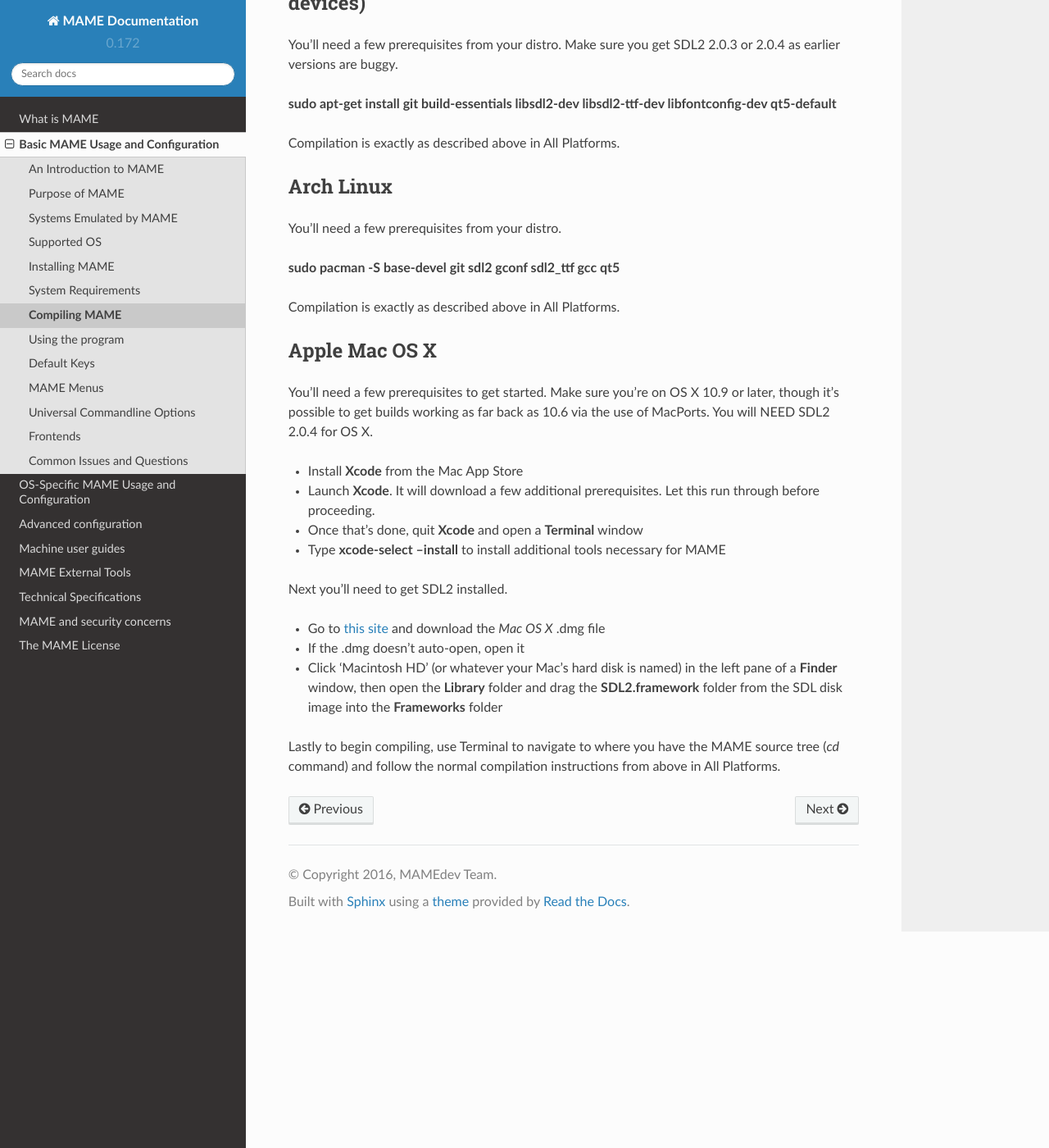
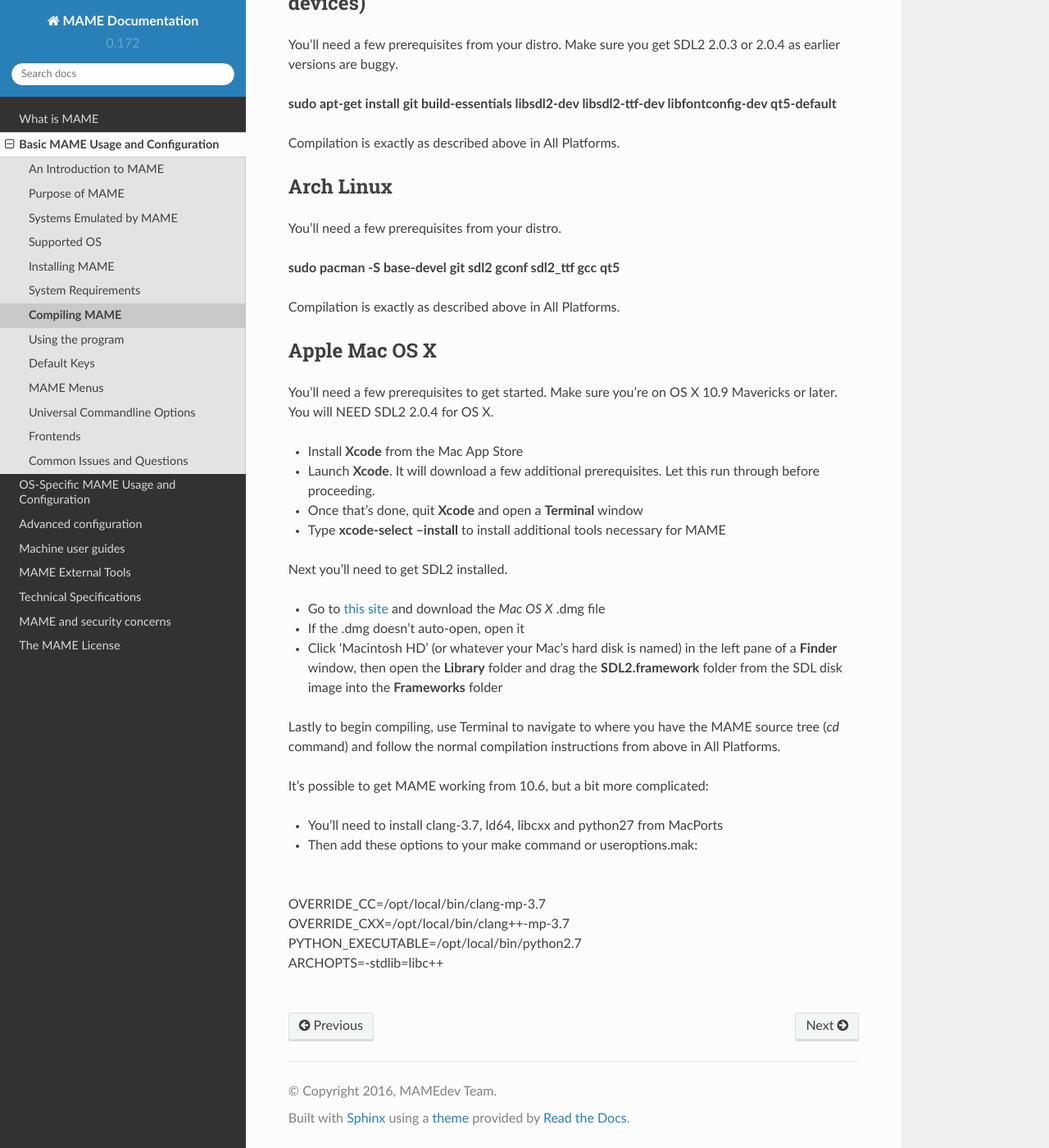
Before and after one commit to mamedev/docs, a Sphinx documentation site: the page built from source/basicuse/compilingmame.rst, in a window 1280 px wide and 1400 px high, scrolled down 1477 px. Shown: the whole window at 82% size. Built offline with Sphinx 7.4.7 and the Read the Docs theme 2.0.0, drawn with Linux system fonts in a browser that asks for light colours.

Commit message:
More compilation cleanups, started paths

```diff
--- a/source/advanced/index.rst
+++ b/source/advanced/index.rst
@@ -5,6 +5,7 @@ Advanced configuration
 	:titlesonly:
 
 	multiconfig
+	paths
 	bgfx
 	hlsl
 	glsl
--- a/source/basicuse/compilingmame.rst
+++ b/source/basicuse/compilingmame.rst
@@ -76,7 +76,7 @@ Compilation is exactly as described above in All Platforms.
 Apple Mac OS X
 --------------
 
-You'll need a few prerequisites to get started. Make sure you're on OS X 10.9 or later, though it's possible to get builds working as far back as 10.6 via the use of MacPorts. You will NEED SDL2 2.0.4 for OS X.
+You'll need a few prerequisites to get started. Make sure you're on OS X 10.9 Mavericks or later. You will NEED SDL2 2.0.4 for OS X.
 
 * Install **Xcode** from the Mac App Store
 * Launch **Xcode**. It will download a few additional prerequisites. Let this run through before proceeding.
@@ -90,3 +90,15 @@ Next you'll need to get SDL2 installed.
 * Click 'Macintosh HD' (or whatever your Mac's hard disk is named) in the left pane of a **Finder** window, then open the **Library** folder and drag the **SDL2.framework** folder from the SDL disk image into the **Frameworks** folder
 
 Lastly to begin compiling, use Terminal to navigate to where you have the MAME source tree (*cd* command) and follow the normal compilation instructions from above in All Platforms.
+
+It's possible to get MAME working from 10.6, but a bit more complicated:
+
+* You'll need to install clang-3.7, ld64, libcxx and python27 from MacPorts
+* Then add these options to your make command or useroptions.mak:
+
+|
+| OVERRIDE_CC=/opt/local/bin/clang-mp-3.7
+| OVERRIDE_CXX=/opt/local/bin/clang++-mp-3.7
+| PYTHON_EXECUTABLE=/opt/local/bin/python2.7
+| ARCHOPTS=-stdlib=libc++
+|
```
Also changed, not shown: source/advanced/paths.rst (added, +29 -0 lines).
